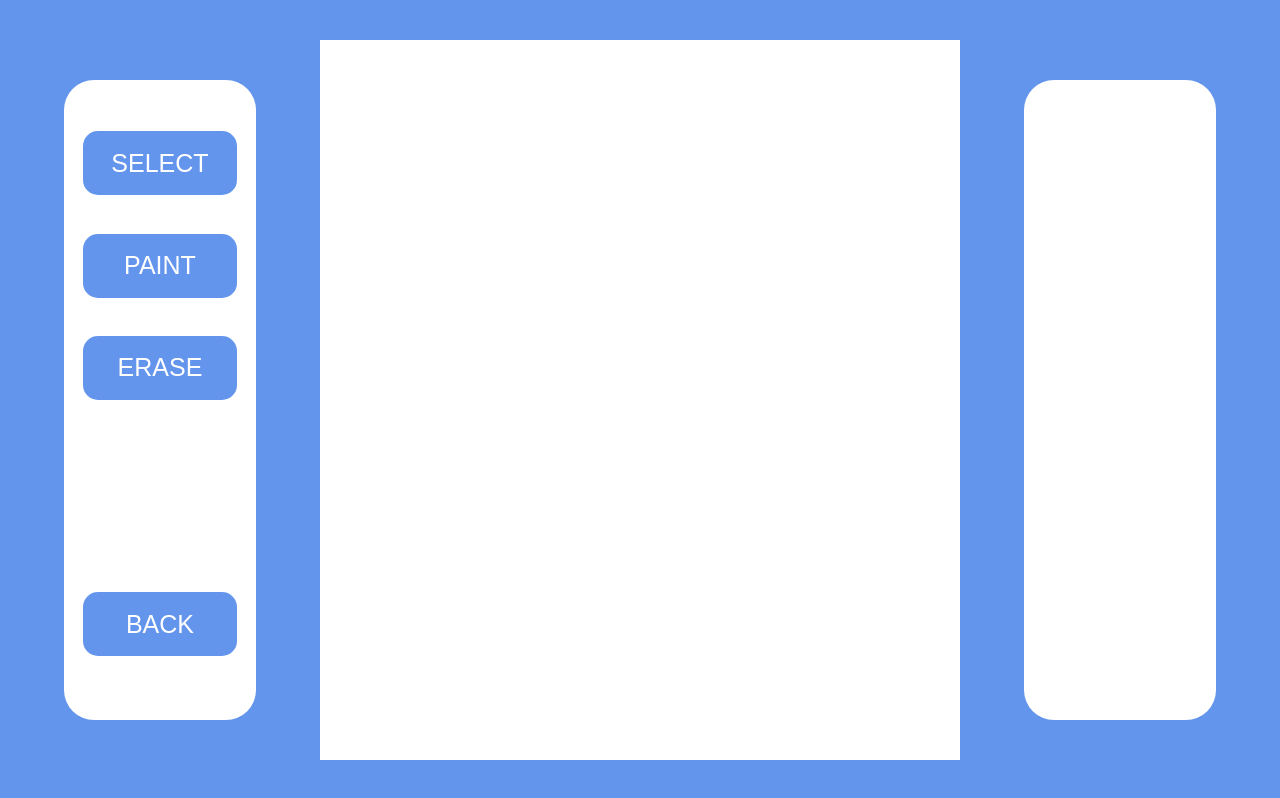
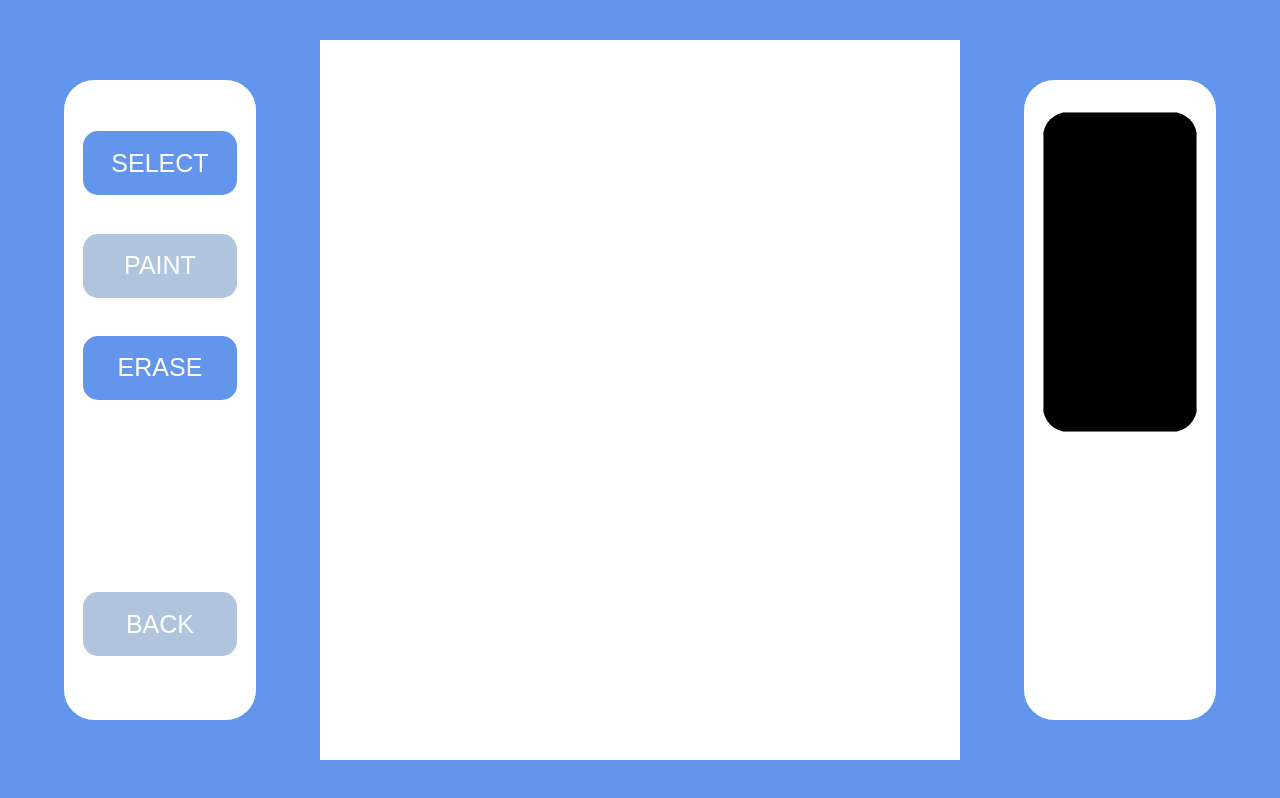
Before and after one commit to ArcImperium/grid, a React (Vite) app: page / in a window 1280 px wide. Both pictures are taken after a click on the button "PAINT". Built offline with nearby package versions, Linux system fonts and the light colour scheme.

Commit message:
Added a grid setup and CSS Worked on the grid setup and CSS that I had not previously done, including the color picker.

```diff
--- a/src/App.css
+++ b/src/App.css
@@ -24,6 +24,9 @@
 
   transition: transform 0.5s ease;
 }
+.mode-button.not {
+  background-color: lightsteelblue;
+}
 .mode-button:hover {
   transform: scale(1.1);
 }
@@ -42,6 +45,9 @@
   font-size: 25px;
 
   transition: transform 0.5s ease;
+}
+.back.not {
+  background-color: lightsteelblue;
 }
 .back:hover {
   transform: scale(1.1);
@@ -67,3 +73,41 @@
   background-color: white;
   border-radius: 30px;
 }
+
+.color-picker {
+  position: absolute;
+  height: 50%;
+  width: 80%;
+  top: 5%;
+  left: 10%;
+
+  border: transparent;
+  padding: 0;
+  border-radius: 25px;
+}
+.color-picker::-webkit-color-swatch-wrapper {
+  padding: 0;
+}
+
+.grid {
+  position: absolute;
+  height: 50%;
+  width: 50%;
+}
+
+.grid.a {
+  top: 0;
+  left: 0;
+}
+.grid.b {
+  top: 0;
+  right: 0;
+}
+.grid.c {
+  bottom: 0;
+  left: 0;
+}
+.grid.d {
+  bottom: 0;
+  right: 0;
+}
--- a/src/App.jsx
+++ b/src/App.jsx
@@ -1,5 +1,6 @@
 import {useState, useEffect} from 'react'
 import './App.css'
+import Stage0 from './Stage0.jsx'
 
 function App() {
   useEffect(() => {
@@ -12,21 +13,30 @@ function App() {
   const [mode1, setMode1] = useState(false)
   const [mode2, setMode2] = useState(false)
 
+  const [stage, setStage] = useState(0)
+
+  const [color, setColor] = useState("000000")
+
   return (
     <>
     <div className="layer" style={{cursor: cursorType}}>
       <div className="sidebar">
         <div style={{height: '5%'}}></div>
-        <button className="mode-button" onClick={() => {setMode0(true); setMode1(false); setMode2(false); setCursorType('default')}}>SELECT</button>
-        <button className="mode-button" onClick={() => {setMode0(false); setMode1(true); setMode2(false); setCursorType('crosshair')}}>PAINT</button>
-        <button className="mode-button" onClick={() => {setMode0(false); setMode1(false); setMode2(true); setCursorType('pointer')}}>ERASE</button>
-        <button className="back">BACK</button>
+        {!mode0 && (<button className="mode-button" onClick={() => {setMode0(true); setMode1(false); setMode2(false); setCursorType('default')}}>SELECT</button>)}
+        {mode0 && (<button className="mode-button not">SELECT</button>)}
+        {!mode1 && (<button className="mode-button" onClick={() => {setMode0(false); setMode1(true); setMode2(false); setCursorType('crosshair')}}>PAINT</button>)}
+        {mode1 && (<button className="mode-button not">PAINT</button>)}
+        {!mode2 && (<button className="mode-button" onClick={() => {setMode0(false); setMode1(false); setMode2(true); setCursorType('pointer')}}>ERASE</button>)}
+        {mode2 && (<button className="mode-button not">ERASE</button>)}
+        {((stage < 2) && mode0) && (<button className="back">BACK</button>)}
+        {((stage === 2) || !mode0) && (<button className="back not">BACK</button>)}
+
       </div>
       <div className="grid-container">
-
+        <Stage0 stage={stage} setStage={setStage}/>
       </div>
       <div className="painter-tool">
-
+        <input type="color" value={color} onChange={(e) => setColor(e.target.value)} className="color-picker"/>
       </div>
     </div>
     </>
--- a/src/Stage0.jsx
+++ b/src/Stage0.jsx
@@ -0,0 +1,31 @@
+import {useState} from "react"
+
+function Stage0({stage, setStage})  {
+    function getStage() {
+        if (stage === 0) {
+
+        }
+        else if (stage === -1) {
+
+        }
+        else if (stage === 1) {
+
+        }
+        else if (stage === 2) {
+
+        }
+    }
+
+    return(
+        <>
+        {(stage >= 0) && (<>
+        <div className="grid a"></div>
+        <div className="grid b"></div>
+        <div className="grid c"></div>
+        <div className="grid d"></div>
+        </>)}
+        </>
+    )
+}
+
+export default Stage0
```
Also changed, not shown: src/Stage1.jsx (deleted), src/Stage2.jsx (deleted).
